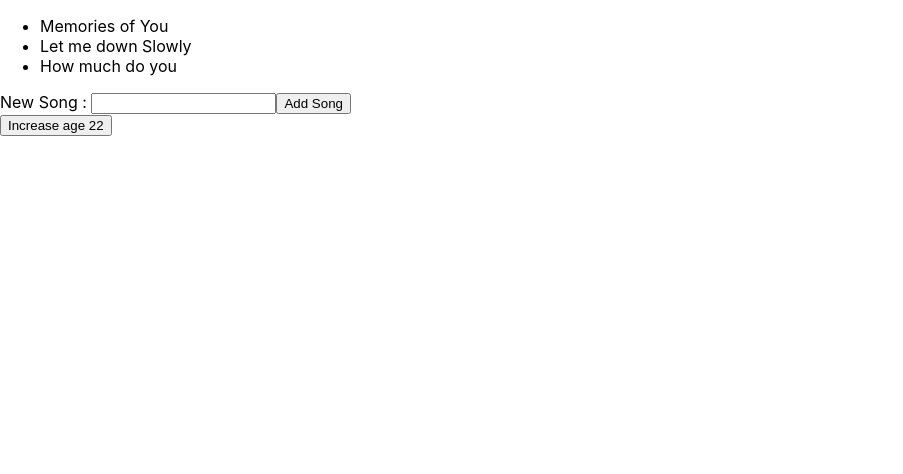
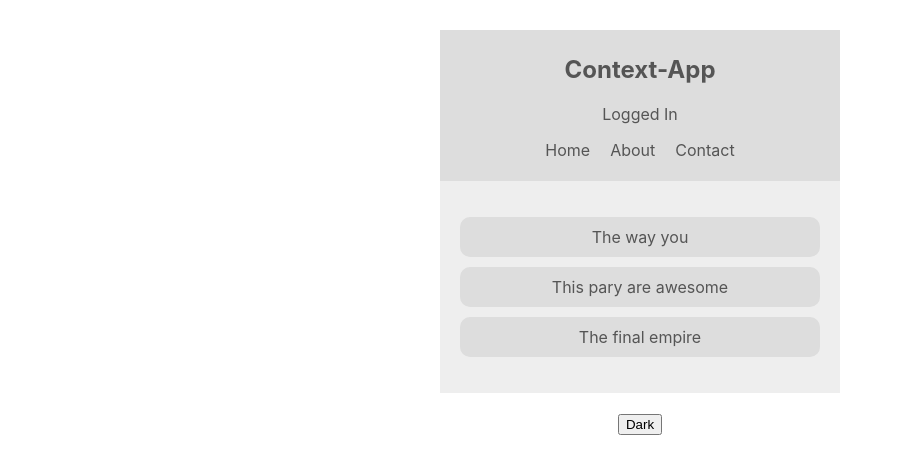
Before and after one commit to jonytalukdar/context-hooks, a React (Create React App) app: page / in a window 1280 px wide. Shown: the top 474 px of the page, without its empty margins (0-903 px from the left). Built offline with nearby package versions, Linux system fonts and the light colour scheme.

Commit message:
refactor class base component into functional component

```diff
--- a/src/App.js
+++ b/src/App.js
@@ -1,9 +1,9 @@
-import Hooks from './compoments/Hooks/App';
+import ContextApi from './compoments/ContextApi/App';
 
 function App() {
   return (
     <div className="App">
-      <Hooks />
+      <ContextApi />
     </div>
   );
 }
--- a/src/compoments/ContextApi/BookList.js
+++ b/src/compoments/ContextApi/BookList.js
@@ -1,11 +1,32 @@
-import React, { Component } from 'react';
+import React, { useContext } from 'react';
 import { ThemeContext } from './contexts/ThemeContext';
 
-class BookList extends Component {
-  render() {
-    return (
-      <ThemeContext.Consumer>
-        {({ isLightTheme, light, dark }) => {
+// class BookList extends Component {
+//   render() {
+//     return (
+//       <ThemeContext.Consumer>
+//         {({ isLightTheme, light, dark }) => {
+//           const theme = isLightTheme ? light : dark;
+//           return (
+//             <div
+//               className="book-list"
+//               style={{ background: theme.bg, color: theme.syntax }}
+//             >
+//               <ul>
+//                 <li style={{ background: theme.ui }}>The way you </li>
+//                 <li style={{ background: theme.ui }}>This pary are awesome</li>
+//                 <li style={{ background: theme.ui }}>The final empire</li>
+//               </ul>
+//             </div>
+//           );
+//         }}
+//       </ThemeContext.Consumer>
+//     );
+//   }
+// }
+
+const BookList = () => {
+  const { isLightTheme, light, dark } = useContext(ThemeContext);
   const theme = isLightTheme ? light : dark;
   return (
     <div
@@ -19,10 +40,6 @@ class BookList extends Component {
       </ul>
     </div>
   );
-        }}
-      </ThemeContext.Consumer>
-    );
-  }
-}
+};
 
 export default BookList;
```
Lines whose indentation alone changed are shown as unchanged.
